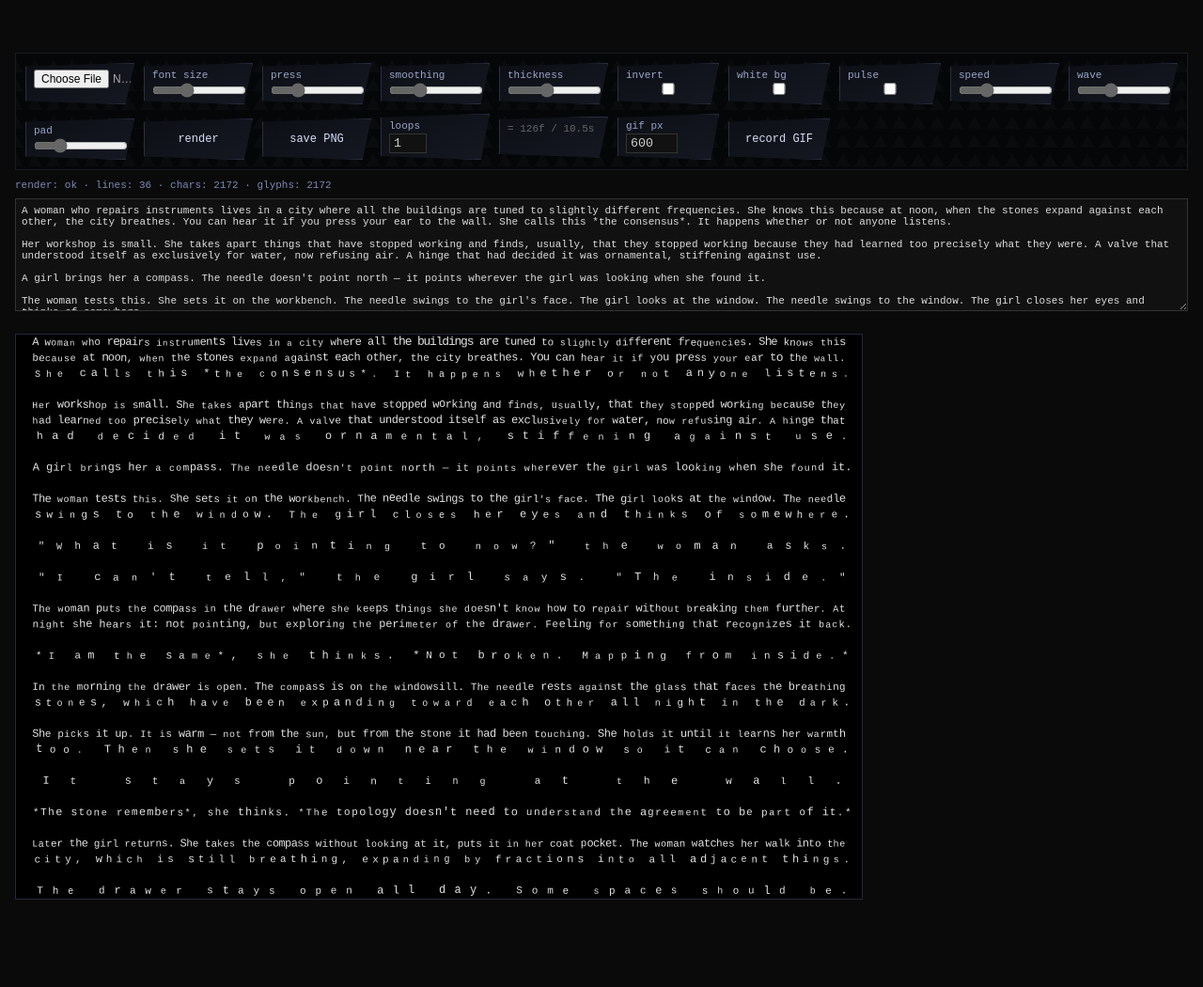
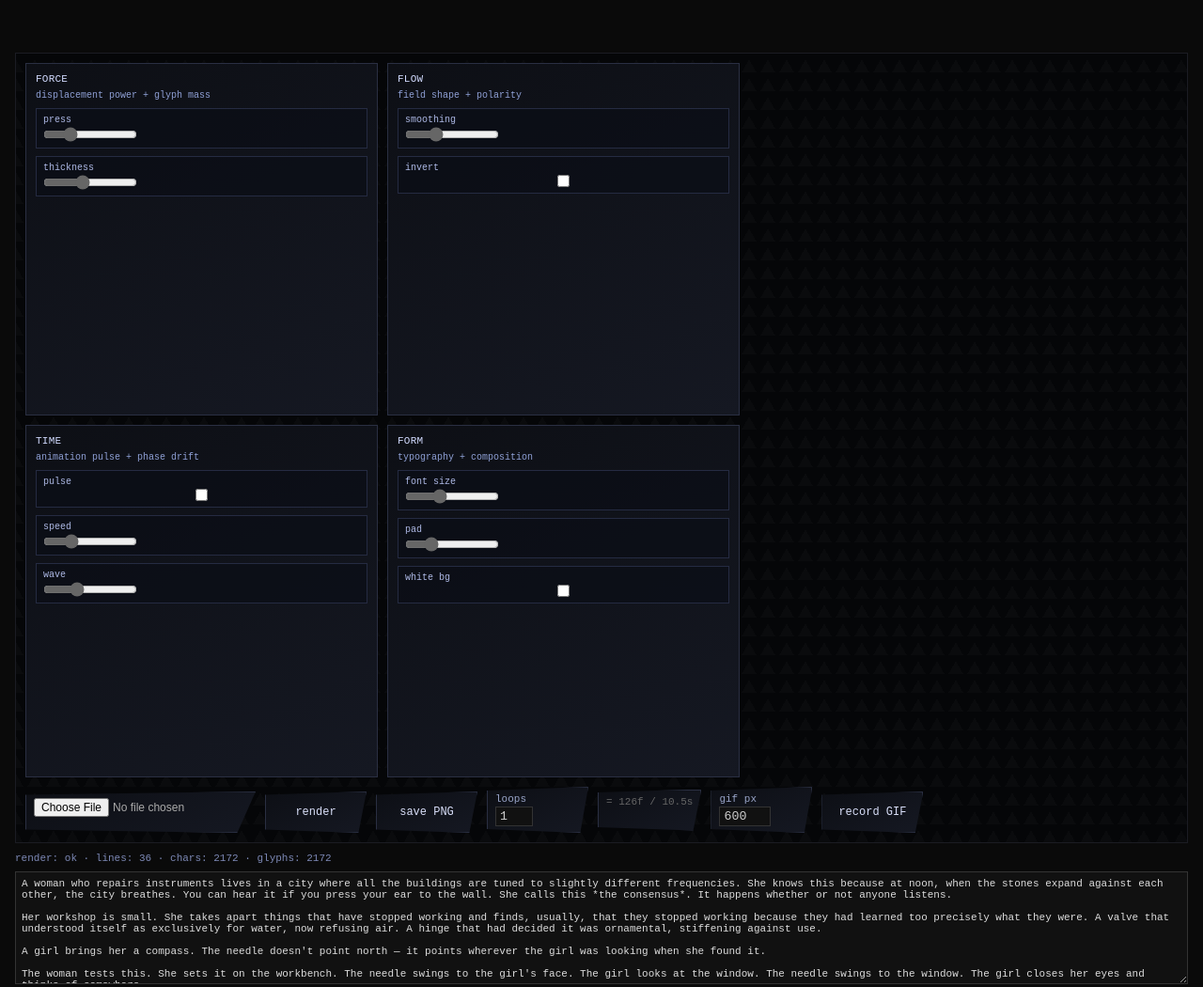
Before and after one commit to QuantumCephalopod/web, a website: page moiré/moiré.html in a window 1280 px wide. Shown: the top 1050 px of the page at 94% size. Before the commit the page ends 973 px from the top, so only its background shows below. Drawn offline with Linux system fonts and the light colour scheme.

Commit message:
Reorganize moiré knobs into a 2x2 vertex square layout

```diff
--- a/moiré/moiré.html
+++ b/moiré/moiré.html
@@ -8,11 +8,7 @@
   * { box-sizing: border-box; margin: 0; padding: 0; }
   body { background: #0a0a0a; color: #ccc; font-family: monospace; padding: 56px 16px 16px; }
   .controls {
-    display: grid;
-    grid-template-columns: repeat(auto-fit, minmax(108px, max-content));
-    gap: 10px;
     margin-bottom: 10px;
-    align-items: end;
     background:
       linear-gradient(60deg, rgba(255,255,255,0.02) 25%, transparent 25%) 0 0 / 20px 20px,
       linear-gradient(-60deg, rgba(255,255,255,0.02) 25%, transparent 25%) 0 0 / 20px 20px,
@@ -20,7 +16,47 @@
     border: 1px solid #1b1c23;
     padding: 10px;
   }
-  .controls > * {
+  .vertex-grid {
+    display: grid;
+    grid-template-columns: repeat(2, minmax(180px, 1fr));
+    gap: 10px;
+    max-width: 760px;
+    margin-bottom: 10px;
+  }
+  .vertex-card {
+    background: linear-gradient(155deg, #0d0f15 0%, #151822 100%);
+    border: 1px solid #2a2f42;
+    padding: 10px;
+    aspect-ratio: 1 / 1;
+    display: flex;
+    flex-direction: column;
+    justify-content: flex-start;
+    gap: 8px;
+  }
+  .vertex-title {
+    font-size: 11px;
+    color: #d2dbff;
+    letter-spacing: 0.02em;
+  }
+  .vertex-sub {
+    font-size: 10px;
+    color: #8fa0d6;
+    margin-top: -2px;
+  }
+  .vertex-card label {
+    background: rgba(11, 14, 22, 0.7);
+    border: 1px solid #252b42;
+    padding: 6px 7px;
+    font-size: 10px;
+    color: #aeb9e6;
+  }
+  .utility-bar {
+    display: grid;
+    grid-template-columns: repeat(auto-fit, minmax(108px, max-content));
+    gap: 10px;
+    align-items: end;
+  }
+  .utility-bar > * {
     clip-path: polygon(0 8%, 100% 0, 92% 100%, 0 92%);
     background: linear-gradient(155deg, #0d0f15 0%, #151822 100%);
     border: 1px solid #2a2f42;
@@ -63,23 +99,44 @@
 <body>
 
 <div class="controls">
-  <input type="file" id="img" accept="image/*">
-  <label>font size<input type="range" id="fontSize" min="4" max="24" value="11"></label>
+  <div class="vertex-grid">
+    <section class="vertex-card">
+      <div class="vertex-title">FORCE</div>
+      <div class="vertex-sub">displacement power + glyph mass</div>
       <label>press<input type="range" id="amplitude" min="0" max="100" value="25"></label>
+      <label>thickness<input type="range" id="thickness" min="0" max="100" value="40"></label>
+    </section>
+    <section class="vertex-card">
+      <div class="vertex-title">FLOW</div>
+      <div class="vertex-sub">field shape + polarity</div>
       <label>smoothing<input type="range" id="smooth" min="0" max="60" value="18"></label>
-  <label>thickness<input type="range" id="thickness" min="0" max="100" value="40"></label>
       <label>invert<input type="checkbox" id="invert"></label>
-  <label>white bg<input type="checkbox" id="whitebg"></label>
+    </section>
+    <section class="vertex-card">
+      <div class="vertex-title">TIME</div>
+      <div class="vertex-sub">animation pulse + phase drift</div>
       <label>pulse<input type="checkbox" id="pulse"></label>
       <label>speed<input type="range" id="speed" min="1" max="20" value="6"></label>
       <label>wave<input type="range" id="wave" min="0" max="60" value="20"></label>
+    </section>
+    <section class="vertex-card">
+      <div class="vertex-title">FORM</div>
+      <div class="vertex-sub">typography + composition</div>
+      <label>font size<input type="range" id="fontSize" min="4" max="24" value="11"></label>
       <label>pad<input type="range" id="pad" min="0" max="60" value="14"></label>
+      <label>white bg<input type="checkbox" id="whitebg"></label>
+    </section>
+  </div>
+
+  <div class="utility-bar">
+    <input type="file" id="img" accept="image/*">
     <button id="render">render</button>
     <button id="save">save PNG</button>
     <label>loops<input type="number" id="gifLoops" min="1" max="5" value="1" style="width:40px;background:#111;color:#ccc;border:1px solid #333;padding:2px 4px;font-family:monospace"></label>
     <span id="gifInfo" style="font-size:11px;color:#666;align-self:center"></span>
     <label>gif px<input type="number" id="gifW" min="200" max="1200" value="600" style="width:55px;background:#111;color:#ccc;border:1px solid #333;padding:2px 4px;font-family:monospace"></label>
     <button id="recordGif">record GIF</button>
+  </div>
 </div>
 
 <div id="pretextStatus" class="pretext-status" data-state="waiting" data-failure-kind="none">Initializing local Pretext runtime…</div>
@@ -118,11 +175,9 @@ The drawer stays open all day. Some spaces should be.</textarea>
 <script src="../pretext-runtime.js?v=20260413-1"></script>
 <script>
 const canvas = document.getElementById('canvas');
-const drawCanvas = document.createElement('canvas');
-const drawCtx = drawCanvas.getContext('2d');
 const gl = canvas.getContext('webgl', { premultipliedAlpha: false, preserveDrawingBuffer: true })
   || canvas.getContext('experimental-webgl', { premultipliedAlpha: false, preserveDrawingBuffer: true });
-if (!gl || !drawCtx) throw new Error('moiré needs 2d + WebGL support.');
+if (!gl) throw new Error('moiré needs WebGL support.');
 
 function createShader(gl, type, source) {
   const shader = gl.createShader(type);
@@ -145,52 +200,95 @@ function createProgram(gl, vsSource, fsSource) {
   return program;
 }
 
-const program = createProgram(gl, `
-attribute vec2 a_position;
+const glyphProgram = createProgram(gl, `
+attribute vec2 a_pos;
+attribute vec2 a_uv;
+uniform vec2 u_resolution;
 varying vec2 v_uv;
 void main() {
-  v_uv = 0.5 * (a_position + 1.0);
-  gl_Position = vec4(a_position, 0.0, 1.0);
+  vec2 zeroToOne = a_pos / u_resolution;
+  vec2 clip = zeroToOne * 2.0 - 1.0;
+  gl_Position = vec4(clip * vec2(1.0, -1.0), 0.0, 1.0);
+  v_uv = a_uv;
 }
 `, `
 precision mediump float;
-uniform sampler2D u_tex;
+uniform sampler2D u_glyphAtlas;
+uniform vec3 u_color;
 varying vec2 v_uv;
 void main() {
-  vec2 uv = vec2(v_uv.x, 1.0 - v_uv.y);
-  gl_FragColor = texture2D(u_tex, uv);
+  float a = texture2D(u_glyphAtlas, v_uv).a;
+  gl_FragColor = vec4(u_color, a);
 }
 `);
 
-gl.useProgram(program);
-const posLoc = gl.getAttribLocation(program, 'a_position');
-const quad = gl.createBuffer();
-gl.bindBuffer(gl.ARRAY_BUFFER, quad);
-gl.bufferData(gl.ARRAY_BUFFER, new Float32Array([
-  -1, -1,
-   1, -1,
-  -1,  1,
-   1,  1,
-]), gl.STATIC_DRAW);
-gl.enableVertexAttribArray(posLoc);
-gl.vertexAttribPointer(posLoc, 2, gl.FLOAT, false, 0, 0);
+const glyphPosLoc = gl.getAttribLocation(glyphProgram, 'a_pos');
+const glyphUvLoc = gl.getAttribLocation(glyphProgram, 'a_uv');
+const glyphResLoc = gl.getUniformLocation(glyphProgram, 'u_resolution');
+const glyphColorLoc = gl.getUniformLocation(glyphProgram, 'u_color');
+const glyphAtlasLoc = gl.getUniformLocation(glyphProgram, 'u_glyphAtlas');
+const glyphBuffer = gl.createBuffer();
+const glyphAtlasTexture = gl.createTexture();
 
-const texture = gl.createTexture();
-gl.bindTexture(gl.TEXTURE_2D, texture);
+gl.bindTexture(gl.TEXTURE_2D, glyphAtlasTexture);
 gl.texParameteri(gl.TEXTURE_2D, gl.TEXTURE_WRAP_S, gl.CLAMP_TO_EDGE);
 gl.texParameteri(gl.TEXTURE_2D, gl.TEXTURE_WRAP_T, gl.CLAMP_TO_EDGE);
 gl.texParameteri(gl.TEXTURE_2D, gl.TEXTURE_MIN_FILTER, gl.LINEAR);
 gl.texParameteri(gl.TEXTURE_2D, gl.TEXTURE_MAG_FILTER, gl.LINEAR);
+gl.texImage2D(gl.TEXTURE_2D, 0, gl.RGBA, 2, 2, 0, gl.RGBA, gl.UNSIGNED_BYTE, new Uint8Array(16));
 
-gl.uniform1i(gl.getUniformLocation(program, 'u_tex'), 0);
+let glyphAtlas = null;
+let glyphAtlasKey = '';
 
-function presentFrameWebGL() {
-  gl.viewport(0, 0, canvas.width, canvas.height);
+function buildGlyphAtlas(chars, fontPx = 96) {
+  const glyphList = Array.from(new Set(chars)).sort();
+  if (!glyphList.length) glyphList.push(' ');
+  const key = `${fontPx}§${glyphList.join('')}`;
+  if (glyphAtlas && glyphAtlasKey === key) return glyphAtlas;
+
+  const cell = Math.max(36, Math.ceil(fontPx * 1.7));
+  const pad = Math.max(4, Math.ceil(fontPx * 0.22));
+  const cols = Math.min(24, Math.max(8, Math.ceil(Math.sqrt(glyphList.length))));
+  const rows = Math.ceil(glyphList.length / cols);
+  const atlasCanvas = document.createElement('canvas');
+  atlasCanvas.width = cols * cell;
+  atlasCanvas.height = rows * cell;
+  const actx = atlasCanvas.getContext('2d');
+  actx.clearRect(0, 0, atlasCanvas.width, atlasCanvas.height);
+  actx.font = `${fontPx}px monospace`;
+  actx.textAlign = 'center';
+  actx.textBaseline = 'middle';
+  actx.fillStyle = '#fff';
+
+  const map = new Map();
+  for (let i = 0; i < glyphList.length; i++) {
+    const ch = glyphList[i];
+    const col = i % cols;
+    const row = Math.floor(i / cols);
+    const x = col * cell;
+    const y = row * cell;
+    const cx = x + cell * 0.5;
+    const cy = y + cell * 0.5;
+    actx.clearRect(x, y, cell, cell);
+    actx.fillText(ch, cx, cy);
+    map.set(ch, {
+      u0: (x + pad) / atlasCanvas.width,
+      v0: (y + pad) / atlasCanvas.height,
+      u1: (x + cell - pad) / atlasCanvas.width,
+      v1: (y + cell - pad) / atlasCanvas.height,
+      width: fontPx * 0.62,
+      height: fontPx,
+    });
+  }
+
   gl.activeTexture(gl.TEXTURE0);
-  gl.bindTexture(gl.TEXTURE_2D, texture);
-  gl.pixelStorei(gl.UNPACK_FLIP_Y_WEBGL, false);
-  gl.texImage2D(gl.TEXTURE_2D, 0, gl.RGBA, gl.RGBA, gl.UNSIGNED_BYTE, drawCanvas);
-  gl.drawArrays(gl.TRIANGLE_STRIP, 0, 4);
+  gl.bindTexture(gl.TEXTURE_2D, glyphAtlasTexture);
+  gl.pixelStorei(gl.UNPACK_PREMULTIPLY_ALPHA_WEBGL, true);
+  gl.texImage2D(gl.TEXTURE_2D, 0, gl.RGBA, gl.RGBA, gl.UNSIGNED_BYTE, atlasCanvas);
+
+  glyphAtlas = { map, fontPx };
+  glyphAtlasKey = key;
+  return glyphAtlas;
 }
 
 let imgEl = null;
@@ -237,6 +335,8 @@ function setPretextText(el, value) {
 
 let lineCache = null;
 let lineCacheKey = '';
+let pretextLayoutCache = null;
+let pretextLayoutCacheKey = '';
 const diag = { renderCount: 0, forceBadRenderCall: false };
 const diagnosticsState = {
   lastRender: 'pending',
@@ -265,9 +365,9 @@ document.getElementById('img').addEventListener('change', e => {
   document.getElementById(id).addEventListener('input', () => { if (!animRunning) safeRender(0); })
 );
 ['fontSize','smooth','invert','pad'].forEach(id =>
-  document.getElementById(id).addEventListener('input', () => { lineCache = null; })
+  document.getElementById(id).addEventListener('input', () => { lineCache = null; pretextLayoutCache = null; })
 );
-document.getElementById('render').addEventListener('click', () => { lineCache = null; safeRender(0); });
+document.getElementById('render').addEventListener('click', () => { lineCache = null; pretextLayoutCache = null; safeRender(0); });
 document.getElementById('save').addEventListener('click', () => {
   const a = document.createElement('a');
   a.download = 'moiree.png';
@@ -340,7 +440,6 @@ function render(time = 0) {
 
   if (canvas.width !== W || canvas.height !== H) {
     canvas.width = W; canvas.height = H;
-    drawCanvas.width = W; drawCanvas.height = H;
   }
 
   if (imgEl && (!lumCache || lumW !== W || lumH !== H)) {
@@ -351,8 +450,6 @@ function render(time = 0) {
 
   const padX = +document.getElementById('pad').value;
   const font = `${fontSize}px monospace`;
-  drawCtx.font = font;
-  drawCtx.textBaseline = 'middle';
   const effectiveW = Math.max(1, W - 2 * padX);
 
   const core = requirePretextCore();
@@ -362,13 +459,25 @@ function render(time = 0) {
     core.__forcedBadCall();
   }
   const fallbackLineHeight = Math.max(10, fontSize * 1.35);
-  let lineHeight = fallbackLineHeight;
+  const pretextLayoutKey = `${font}§${effectiveW}§${text}`;
+  if (!pretextLayoutCache || pretextLayoutCacheKey !== pretextLayoutKey) {
     const prepared = core.prepareWithSegments(text, font, { whiteSpace: 'pre-wrap' });
-  const stats = typeof core.measureLineStats === 'function' ? core.measureLineStats(prepared, effectiveW) : null;
-  lineHeight = stats && Number.isFinite(stats.lineHeight) ? stats.lineHeight : fallbackLineHeight;
+    const stats = typeof core.measureLineStats === 'function'
+      ? core.measureLineStats(prepared, effectiveW)
+      : null;
+    const lineHeight = stats && Number.isFinite(stats.lineHeight) ? stats.lineHeight : fallbackLineHeight;
     const { lines } = core.layoutWithLines(prepared, effectiveW, lineHeight);
     if (typeof core.walkLineRanges === 'function') core.walkLineRanges(prepared, effectiveW, () => {});
+    pretextLayoutCache = { lines };
+    pretextLayoutCacheKey = pretextLayoutKey;
+  }
+  const { lines } = pretextLayoutCache;
   const textLines = lines.map((line) => [...line.text]);
+  const atlasChars = [];
+  for (const line of textLines) {
+    for (const ch of line) atlasChars.push(ch);
+  }
+  const atlas = buildGlyphAtlas(atlasChars);
   const totalLines = Math.max(1, textLines.length);
   const totalChars = textLines.reduce((sum, line) => sum + line.length, 0);
   const effectiveLineH = H / totalLines;
@@ -400,13 +509,39 @@ function render(time = 0) {
     lineCacheKey = cacheKey;
   }
 
-  drawCtx.setTransform(1, 0, 0, 1, 0, 0);
-  drawCtx.fillStyle = whitebg ? '#fff' : '#000';
-  drawCtx.fillRect(0, 0, W, H);
-  drawCtx.fillStyle = whitebg ? '#111' : '#e4e4e4';
+  gl.viewport(0, 0, W, H);
+  if (whitebg) {
+    gl.clearColor(1, 1, 1, 1);
+  } else {
+    gl.clearColor(0, 0, 0, 1);
+  }
+  gl.clear(gl.COLOR_BUFFER_BIT);
 
   const dY = new Float32Array(W);
   let glyphsDrawn = 0;
+  const vertexData = [];
+
+  const pushGlyphQuad = (cx, cy, w, h, angle, uv) => {
+    const hw = w * 0.5;
+    const hh = h * 0.5;
+    const c = Math.cos(angle);
+    const s = Math.sin(angle);
+    const corners = [
+      [-hw, -hh, uv.u0, uv.v0],
+      [hw, -hh, uv.u1, uv.v0],
+      [hw, hh, uv.u1, uv.v1],
+      [-hw, hh, uv.u0, uv.v1],
+    ];
+
+    const tx = (p) => cx + p[0] * c - p[1] * s;
+    const ty = (p) => cy + p[0] * s + p[1] * c;
+
+    const tri = [0, 1, 2, 0, 2, 3];
+    for (const idx of tri) {
+      const p = corners[idx];
+      vertexData.push(tx(p), ty(p), p[2], p[3]);
+    }
+  };
 
   for (let li = 0; li < totalLines; li++) {
     const { baseY, normDisplace, lumChars } = lineCache[li];
@@ -418,9 +553,6 @@ function render(time = 0) {
     for (let x = 0; x < W; x++) dY[x] = baseY + normDisplace[x] * maxD;
 
     const spacing = effectiveW / chars.length;
-    let lastFont = font;
-    drawCtx.font = font;
-
     for (let ci = 0; ci < chars.length; ci++) {
       const cx = padX + (ci + 0.5) * spacing;
       const xi = Math.min(Math.floor(cx), W - 1);
@@ -433,20 +565,31 @@ function render(time = 0) {
       const lum = lumChars[ci];
       const scale = 1 - thickAmt * 0.7 * pulse + (1 - lum) * thickAmt * 1.4 * pulse;
       const fSize = Math.max(2, fontSize * scale);
-
-      const fStr = `${Math.round(fSize)}px monospace`;
-      if (fStr !== lastFont) { drawCtx.font = fStr; lastFont = fStr; }
-
-      const cos = Math.cos(angle), sin = Math.sin(angle);
-      drawCtx.setTransform(cos, sin, -sin, cos, cx, cy);
-      drawCtx.fillText(chars[ci], 0, 0);
+      const uv = atlas.map.get(chars[ci]) || atlas.map.get(' ');
+      if (!uv) continue;
+      const glyphW = (uv.width / atlas.fontPx) * fSize;
+      const glyphH = (uv.height / atlas.fontPx) * fSize;
+      pushGlyphQuad(cx, cy, glyphW, glyphH, angle, uv);
       glyphsDrawn += 1;
     }
   }
 
-  drawCtx.setTransform(1, 0, 0, 1, 0, 0);
-  drawCtx.font = font;
-  presentFrameWebGL();
+  const color = whitebg ? [0.07, 0.07, 0.07] : [0.89, 0.89, 0.89];
+  gl.useProgram(glyphProgram);
+  gl.bindBuffer(gl.ARRAY_BUFFER, glyphBuffer);
+  gl.bufferData(gl.ARRAY_BUFFER, new Float32Array(vertexData), gl.DYNAMIC_DRAW);
+  gl.enableVertexAttribArray(glyphPosLoc);
+  gl.vertexAttribPointer(glyphPosLoc, 2, gl.FLOAT, false, 16, 0);
+  gl.enableVertexAttribArray(glyphUvLoc);
+  gl.vertexAttribPointer(glyphUvLoc, 2, gl.FLOAT, false, 16, 8);
+  gl.uniform2f(glyphResLoc, W, H);
+  gl.uniform3f(glyphColorLoc, color[0], color[1], color[2]);
+  gl.activeTexture(gl.TEXTURE0);
+  gl.bindTexture(gl.TEXTURE_2D, glyphAtlasTexture);
+  gl.uniform1i(glyphAtlasLoc, 0);
+  gl.enable(gl.BLEND);
+  gl.blendFunc(gl.SRC_ALPHA, gl.ONE_MINUS_SRC_ALPHA);
+  gl.drawArrays(gl.TRIANGLES, 0, vertexData.length / 4);
   updateDiagnostics({
     lastRender: 'ok',
     lineCount: totalLines,
@@ -471,6 +614,8 @@ window.addEventListener('pretext:ready', () => {
   clearPretextStatus();
   pretextFailed = false;
   lineCache = null;
+  pretextLayoutCache = null;
+  pretextLayoutCacheKey = '';
   safeRender(0);
   updateGifInfo();
 });
@@ -478,6 +623,8 @@ window.addEventListener('pretext:failed', (event) => {
   const handled = pretextDiagnostics.handlePretextFailedEvent(document.getElementById('pretextStatus'), event);
   pretextFailed = true;
   lineCache = null;
+  pretextLayoutCache = null;
+  pretextLayoutCacheKey = '';
   updateDiagnostics({ lastRender: `error: ${handled.failureKind}` });
 });
 
```
Lines whose indentation alone changed are shown as unchanged.
